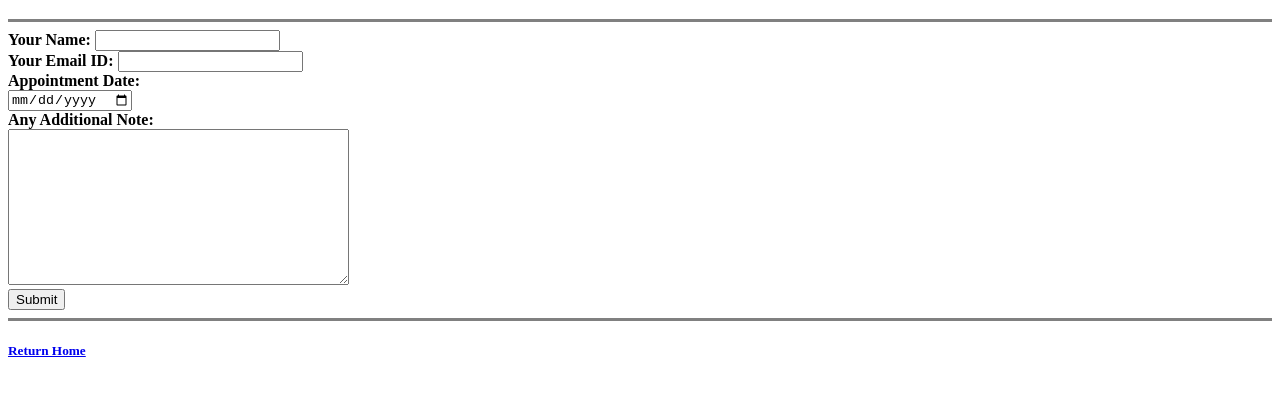
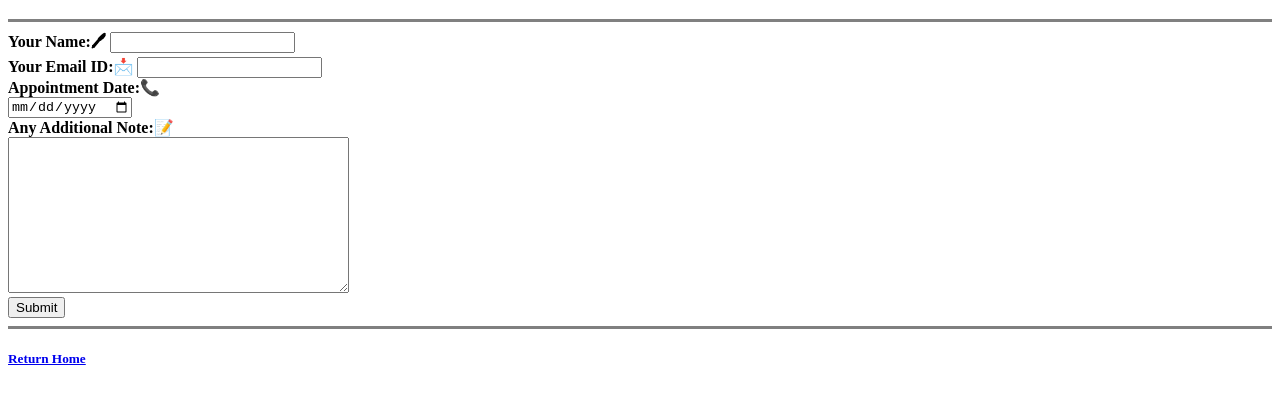
Before and after one commit to SahilPrabhu/cv, a plain HTML site: page forms.html in a window 1280 px wide. Shown: the part 72-476 px from the top of the page. Drawn offline with Linux system fonts and the light colour scheme.

Commit message:
Update forms.html

```diff
--- a/forms.html
+++ b/forms.html
@@ -11,13 +11,13 @@
   <h1>Forms:</h1>
   <hr size=3 noshade />
   <form class="" action="mailto:sahilprabhuofc@gmail.com" method="post" enctype="text/plain">
-    <label><strong>Your Name:</strong></label>
+    <label><strong>Your Name:🖊</strong></label>
     <input type="text" name="yourName" value=""><br />
-    <label><strong>Your Email ID:</strong></label>
+    <label><strong>Your Email ID:📩</strong></label>
     <input type="email" name="yourEmail" value=""><br />
-    <label><strong>Appointment Date:</strong></label><br />
+    <label><strong>Appointment Date:📞</strong></label><br />
     <input type="date" name="yourDate" value=""><br />
-    <label><strong>Any Additional Note:</strong></label><br />
+    <label><strong>Any Additional Note:📝</strong></label><br />
     <textarea name="yourMesssage" rows="10" cols="40"></textarea><br />
     <input type="submit" name=""><br />
     <hr size=3 noshade />
```
